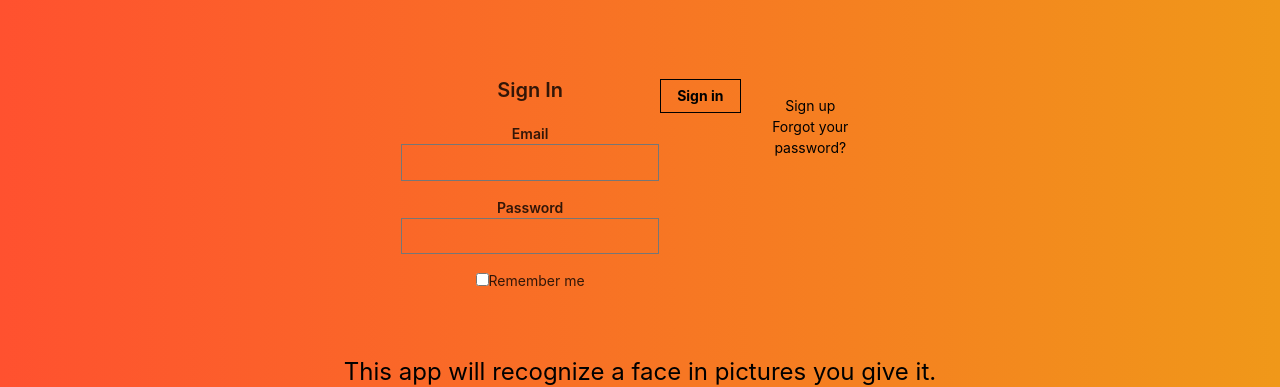
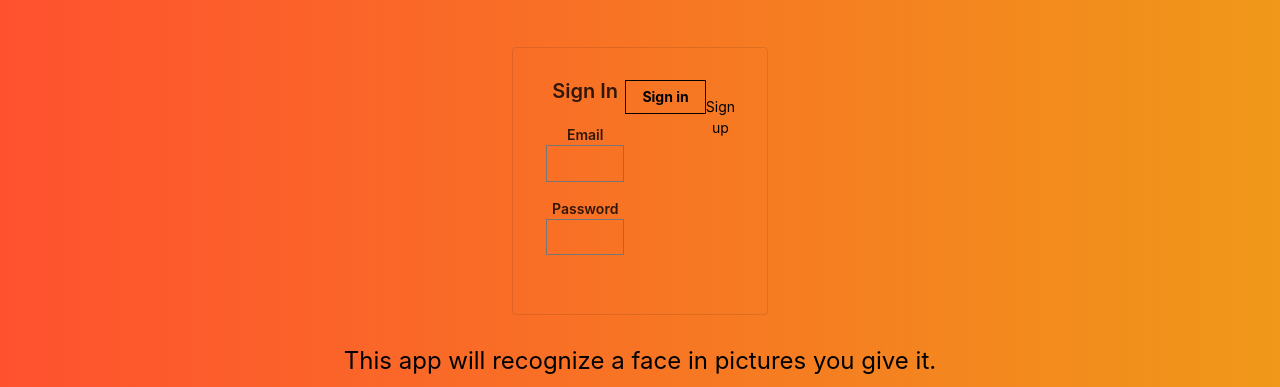
Before and after one commit to gmc314/facial-recognition-app, a React (Create React App) app: page / in a window 1280 px wide. Shown: the part 243-630 px from the top of the page. Built offline with nearby package versions, Linux system fonts and the light colour scheme.

Commit message:
continue sign in form

```diff
--- a/src/components/SignIn/SignIn.js
+++ b/src/components/SignIn/SignIn.js
@@ -4,29 +4,29 @@
 const SignIn = () => {
   return (
     <div>
-      <main class="pa4 black-80">
-        <form class="measure center">
-          <fieldset id="sign_up" class="ba b--transparent ph0 mh0">
-            <legend class="f4 fw6 ph0 mh0">Sign In</legend>
-            <div class="mt3">
-              <label class="db fw6 lh-copy f6" for="email-address">Email</label>
-              <input class="pa2 input-reset ba bg-transparent hover-bg-black hover-white w-100" type="email" name="email-address"  id="email-address"/>
+      <article class="br2 ba dark-gray b--black-10 mv4 w-100 w-50-m w-25-l mw5 center">
+        <main className="pa4 black-80">
+          <form className="measure center">
+            <fieldset id="sign_up" className="ba b--transparent ph0 mh0">
+              <legend className="f4 fw6 ph0 mh0">Sign In</legend>
+              <div className="mt3">
+                <label className="db fw6 lh-copy f6" for="email-address">Email</label>
+                <input className="pa2 input-reset ba bg-transparent hover-bg-black hover-white w-100" type="email" name="email-address"  id="email-address"/>
+              </div>
+              <div className="mv3">
+                <label className="db fw6 lh-copy f6" for="password">Password</label>
+                <input className="b pa2 input-reset ba bg-transparent hover-bg-black hover-white w-100" type="password" name="password"  id="password"/>
+              </div>
+            </fieldset>
+            <div className="">
+              <input className="b ph3 pv2 input-reset ba b--black bg-transparent grow pointer f6 dib" type="submit" value="Sign in"/>
             </div>
-            <div class="mv3">
-              <label class="db fw6 lh-copy f6" for="password">Password</label>
-              <input class="b pa2 input-reset ba bg-transparent hover-bg-black hover-white w-100" type="password" name="password"  id="password"/>
+            <div className="lh-copy mt3">
+              <a href="#0" className="f6 link dim black db">Sign up</a>
             </div>
-            <label class="pa0 ma0 lh-copy f6 pointer"><input type="checkbox"/>Remember me</label>
-          </fieldset>
-          <div class="">
-            <input class="b ph3 pv2 input-reset ba b--black bg-transparent grow pointer f6 dib" type="submit" value="Sign in"/>
-          </div>
-          <div class="lh-copy mt3">
-            <a href="#0" class="f6 link dim black db">Sign up</a>
-            <a href="#0" class="f6 link dim black db">Forgot your password?</a>
-          </div>
-        </form>
-      </main>
+          </form>
+        </main>
+      </article>
     </div>
   );
 }
```
